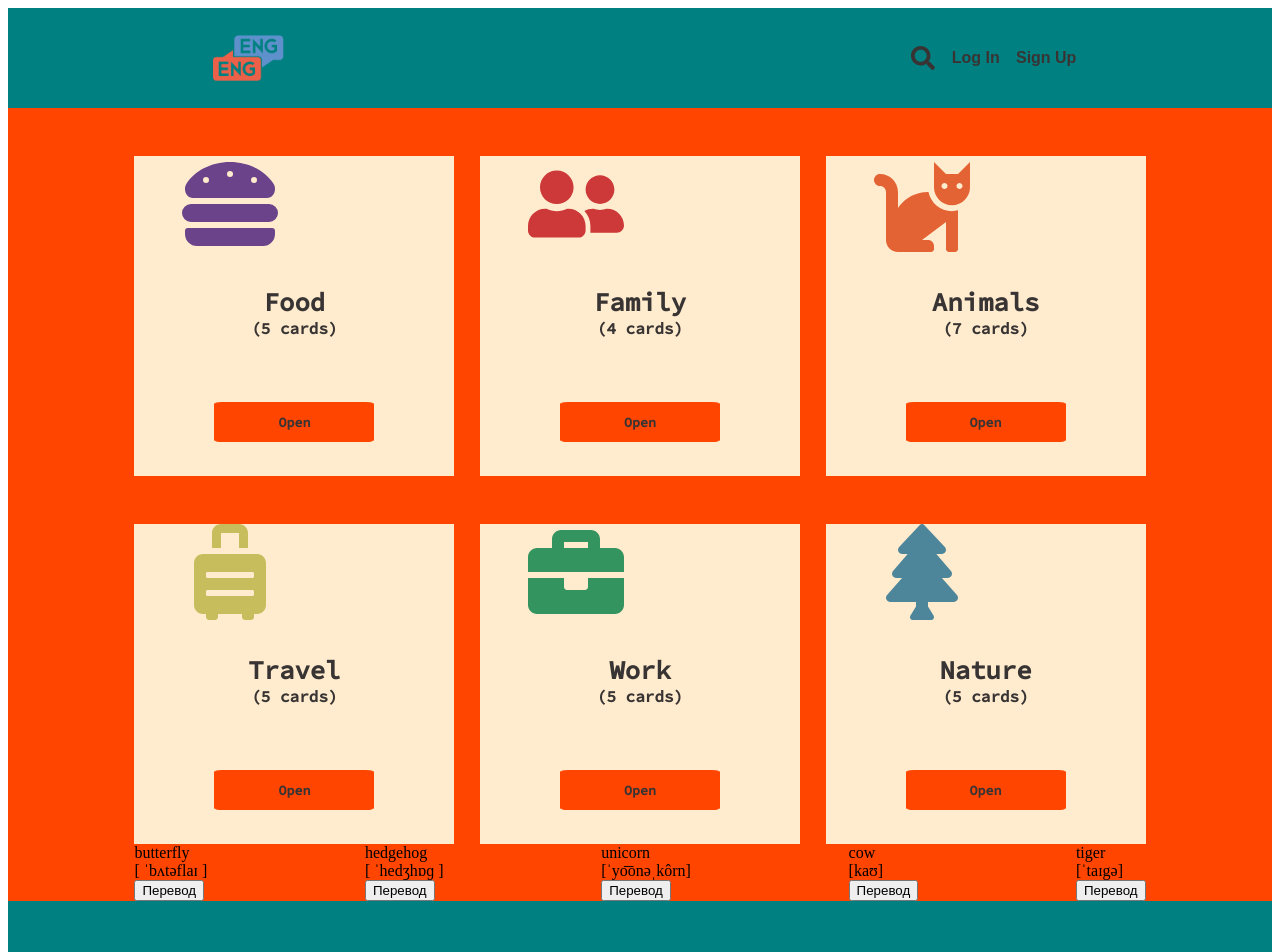
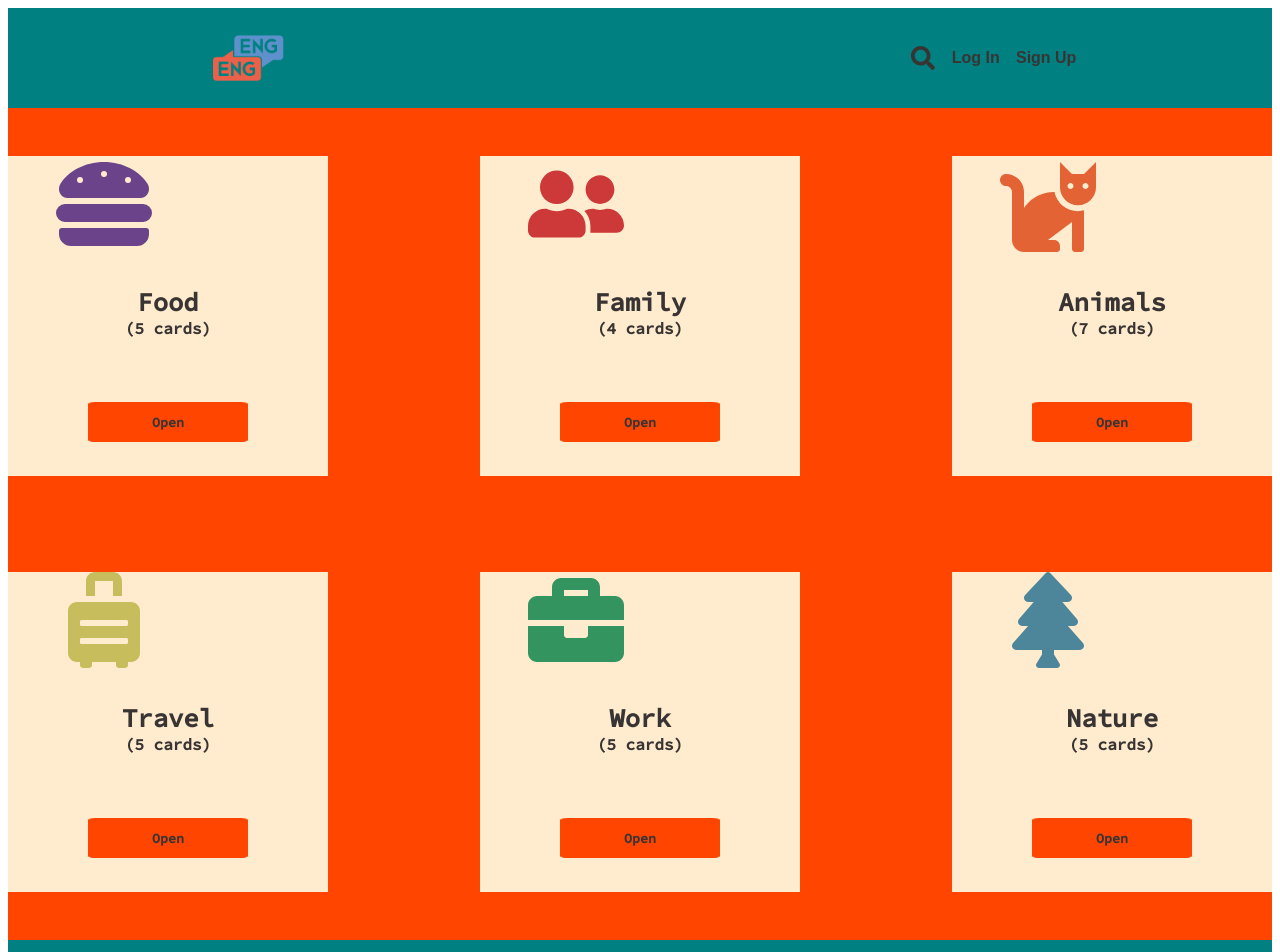
Before and after one commit to skorokhodtatiana/learnEnglish-React-project, a React (Create React App) app in the folder learn-english/: page / in a window 1280 px wide. Shown: the top 952 px of the page. Built offline with nearby package versions, Linux system fonts and the light colour scheme.

Commit message:
made links on social media, in process functionality cards

```diff
--- a/learn-english/src/App.js
+++ b/learn-english/src/App.js
@@ -3,7 +3,7 @@ import Header from "./components/header/Header";
 import logo from "./assets/images/logo.png";
 import "font-awesome/css/font-awesome.min.css";
 import TopicCard from "./components/topicCard/TopicCard";
-import FleshCard from "./components/fleshCard/FleshCard";
+
 import Footer from "./components/footer/Footer";
 
 import { FontAwesomeIcon } from "@fortawesome/react-fontawesome";
@@ -61,38 +61,6 @@ const topicCards = [
   { id: 6, image: nature, nameCard: "Nature", size: 5 },
 ];
 
-const animalWords = [
-  {
-    id: "1",
-    englishWord: "butterfly",
-    transcription: "[ ˈbʌtəflaɪ ]",
-    russianWord: "бабочка",
-  },
-  {
-    id: "2",
-    englishWord: "hedgehog",
-    transcription: "[ ˈhedʒhɒɡ ]",
-    russianWord: "еж",
-  },
-  {
-    id: "3",
-    englishWord: "unicorn",
-    transcription: "[ˈyo͞onəˌkôrn]",
-    russianWord: "единорог",
-  },
-  {
-    id: "4",
-    englishWord: "cow",
-    transcription: " [kaʊ]",
-    russianWord: "корова",
-  },
-  {
-    id: "5",
-    englishWord: "tiger",
-    transcription: "[ˈtaɪgə]",
-    russianWord: "тигр",
-  },
-];
 function App() {
   return (
     <div className="App">
@@ -107,16 +75,6 @@ function App() {
           ></TopicCard>
         ))}
       </div>
-      <div className="topicCard-wrapper">
-        {animalWords.map((animal, id) => (
-          <FleshCard
-            key={animal.id}
-            englishWord={animal.englishWord}
-            transcription={animal.transcription}
-            russianWord={animal.russianWord}
-          ></FleshCard>
-        ))}
-      </div>
 
       <Footer></Footer>
     </div>
--- a/learn-english/src/assets/App.scss
+++ b/learn-english/src/assets/App.scss
@@ -7,7 +7,7 @@
   background-color: $customOrange;
 
   .topicCard-wrapper {
-    width: 80%;
+    width: 79rem;
     display: flex;
     flex-direction: row;
     flex-wrap: wrap;
--- a/learn-english/src/components/fleshCard/FleshCard.jsx
+++ b/learn-english/src/components/fleshCard/FleshCard.jsx
@@ -1,4 +1,6 @@
 import React, { useState } from "react";
+import "./_fleshCard.scss";
+
 const FleshCard = (props) => {
   const [pressed, setPressed] = useState(false);
   const { englishWord, transcription, russianWord } = props;
@@ -8,12 +10,14 @@ const FleshCard = (props) => {
 
   return (
     <div className="fleshCard">
-      <div>{englishWord}</div>
-      <div>{transcription}</div>
+      <div className="fleshCard__englishWord">{englishWord}</div>
+      <div className="fleshCard__transcription">{transcription}</div>
       {pressed ? (
-        <div>{russianWord}</div>
+        <div className="fleshCard__russianhWord">{russianWord}</div>
       ) : (
-        <button onClick={handlePressed}>Перевод</button>
+        <button className="fleshCard__btnOpen" onClick={handlePressed}>
+          Перевод
+        </button>
       )}
     </div>
   );
--- a/learn-english/src/components/fleshCard/_fleshCard.scss
+++ b/learn-english/src/components/fleshCard/_fleshCard.scss
@@ -1,11 +1,38 @@
 @import "../../assets/variables";
+@import url("https://fonts.googleapis.com/css2?family=Source+Code+Pro:wght@500&display=swap");
 
 .fleshCard {
   width: 15rem;
   height: 20rem;
   margin-top: 3rem;
-  background-color: blanchedalmond;
+  background-color: #5e92bf;
   font-family: "Source Code Pro", monospace;
   font-weight: bold;
   color: $customGray;
+
+  .fleshCard__englishWord {
+    font-size: 1.8rem;
+    margin-top: 35%;
+    text-align: center;
+  }
+
+  .fleshCard__transcription {
+    font-size: 0.8rem;
+    font-weight: normal;
+    text-align: center;
+  }
+
+  .fleshCard__btnOpen {
+    display: block;
+    margin: 2rem auto;
+    color: $customGray;
+    border: 1px solid $customOrange;
+    border-radius: 8%;
+    background-color: $customOrange;
+  }
+
+  .fleshCard__russianhWord {
+    text-align: center;
+    margin-top: 1.5rem;
+  }
 }
--- a/learn-english/src/components/footer/Footer.jsx
+++ b/learn-english/src/components/footer/Footer.jsx
@@ -4,6 +4,7 @@ import React from "react";
 
 import { FontAwesomeIcon } from "@fortawesome/react-fontawesome";
 import { faInstagram, faFacebook } from "@fortawesome/free-brands-svg-icons";
+import { faEnvelope } from "@fortawesome/free-solid-svg-icons";
 
 const Footer = () => {
   return (
@@ -16,8 +17,15 @@ const Footer = () => {
           <div className="footer__pictures"></div>
           <div className="footer__socialMedia">
             Follow us:{" "}
-            <FontAwesomeIcon icon={faInstagram} className="iconInstagram" />
+            <a href="https://www.instagram.com/tanja_skorohod/?hl=ru">
+              {" "}
+              <FontAwesomeIcon icon={faInstagram} className="iconInstagram" />
+            </a>
             <FontAwesomeIcon icon={faFacebook} className="iconFacebook" />
+            <a href="mailto:tanjakharza@gmail.com">
+              {" "}
+              <FontAwesomeIcon icon={faEnvelope} className="iconEnvelope" />
+            </a>
           </div>
         </header>
         <nav className="footer__nav">
--- a/learn-english/src/components/footer/_footer.scss
+++ b/learn-english/src/components/footer/_footer.scss
@@ -33,6 +33,12 @@
         color: $customGray;
 
         .iconInstagram {
+          color: $customGray;
+
+          &:active {
+            color: #34945f;
+          }
+
           &:hover {
             background-color: $customOrange;
             border: 1px solid $customOrange;
@@ -42,10 +48,28 @@
         .iconFacebook {
           margin-left: 5px;
 
+          &:active {
+            color: #34945f;
+          }
+
           &:hover {
             background-color: $customOrange;
             border: 1px solid $customOrange;
             border-radius: 50%;
+          }
+        }
+
+        .iconEnvelope {
+          color: $customGray;
+
+          &:active {
+            color: #34945f;
+          }
+
+          &:hover {
+            background-color: $customOrange;
+            border: 1px solid $customOrange;
+            border-radius: 5%;
           }
         }
       }
--- a/learn-english/src/components/topicCard/TopicCard.jsx
+++ b/learn-english/src/components/topicCard/TopicCard.jsx
@@ -1,13 +1,81 @@
+import React, { useState } from "react";
+import FleshCard from "../fleshCard/FleshCard";
 import "./_topicCard.scss";
+
+const animalWords = [
+  {
+    id: "1",
+    englishWord: "butterfly",
+    transcription: "[ ˈbʌtəflaɪ ]",
+    russianWord: "бабочка",
+  },
+  {
+    id: "2",
+    englishWord: "hedgehog",
+    transcription: "[ ˈhedʒhɒɡ ]",
+    russianWord: "еж",
+  },
+  {
+    id: "3",
+    englishWord: "unicorn",
+    transcription: "[ˈyo͞onəˌkôrn]",
+    russianWord: "единорог",
+  },
+  {
+    id: "4",
+    englishWord: "cow",
+    transcription: " [kaʊ]",
+    russianWord: "корова",
+  },
+  {
+    id: "5",
+    englishWord: "tiger",
+    transcription: "[ˈtaɪgə]",
+    russianWord: "тигр",
+  },
+];
+
 const TopicCard = (props) => {
-  const { image, nameCard, size } = props;
+  const { id, image, nameCard, size } = props;
+
+  const [isOpen, setOpen] = useState(false);
+  const [isHidden, setHidden] = useState(false);
+
+  const openTopicCard = () => {
+    setOpen(!isOpen);
+
+    setHidden(!isHidden);
+  };
+
+  const showTopicCards = isHidden ? "isNone" : " ";
   return (
-    <div className="topicCard">
-      <div className="topicCard__picture">{image}</div>
-      <div className={"topicCard__name textCard"}>{nameCard}</div>
-      <div className="textCard">{size}</div>
-
-      <button className="topicCard__btnOpen">Open</button>
+    <div className={"topicCard" + showTopicCards} id={id}>
+      {isOpen ? (
+        <div className="topicCard-wrapper">
+          {animalWords.map((animal, id) => (
+            <FleshCard
+              key={animal.id}
+              englishWord={animal.englishWord}
+              transcription={animal.transcription}
+              russianWord={animal.russianWord}
+            ></FleshCard>
+          ))}
+        </div>
+      ) : (
+        <div>
+          <div className="topicCard__picture">{image}</div>
+          <div className={"topicCard__name textCard"}>{nameCard}</div>
+          <div className="textCard">{size}</div>
+          <button
+            onClick={() => {
+              openTopicCard();
+            }}
+            className="topicCard__btnOpen"
+          >
+            Open
+          </button>
+        </div>
+      )}
     </div>
   );
 };
--- a/learn-english/src/components/topicCard/_topicCard.scss
+++ b/learn-english/src/components/topicCard/_topicCard.scss
@@ -1,10 +1,16 @@
 @import "../../assets/variables";
 @import url("https://fonts.googleapis.com/css2?family=Source+Code+Pro:wght@500&display=swap");
+
+.isNone {
+  visibility: hidden;
+  display: none;
+}
 
 .topicCard {
   width: 20rem;
   height: 20rem;
   margin-top: 3rem;
+  margin-bottom: 3rem;
   background-color: blanchedalmond;
   font-family: "Source Code Pro", monospace;
   font-weight: bold;
@@ -42,3 +48,11 @@
     }
   }
 }
+
+.topicCard-wrapper {
+  display: flex;
+  flex-direction: row;
+  flex-wrap: wrap;
+  justify-content: space-between;
+  margin: auto;
+}
```
